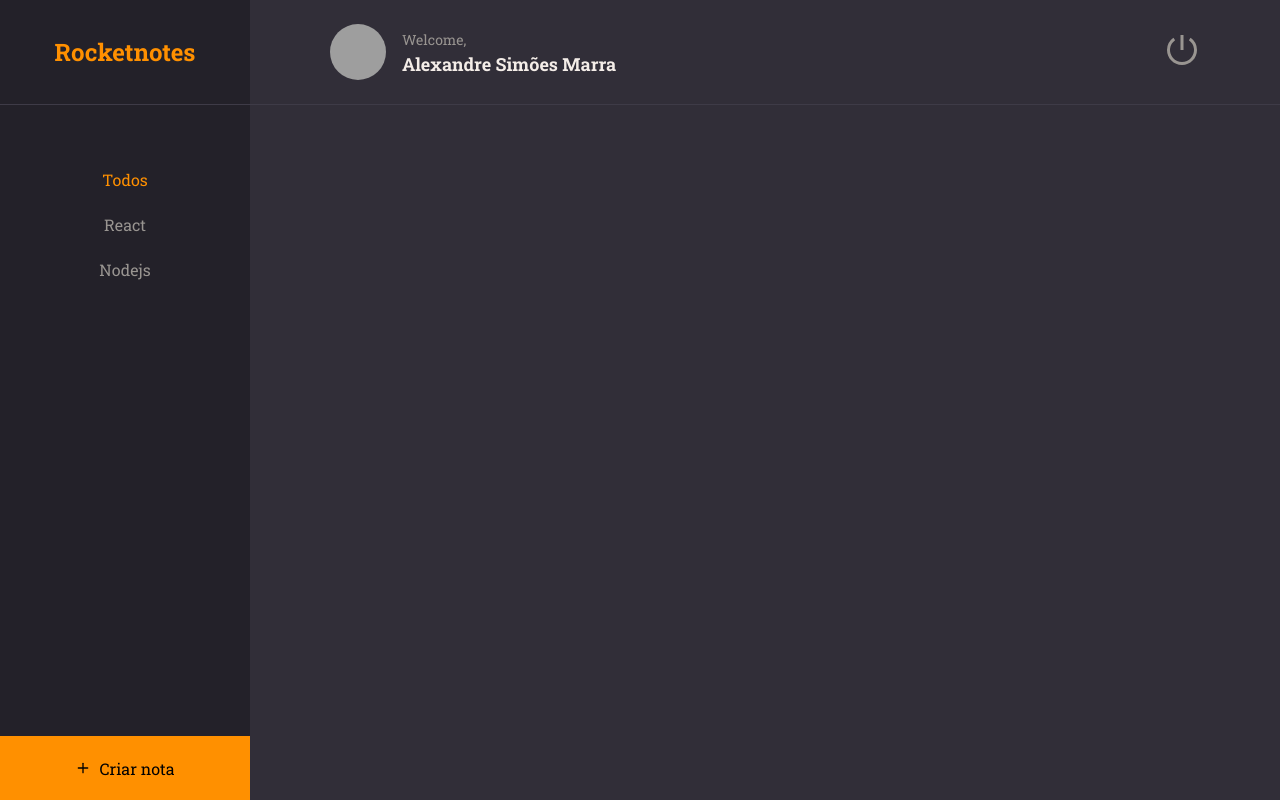
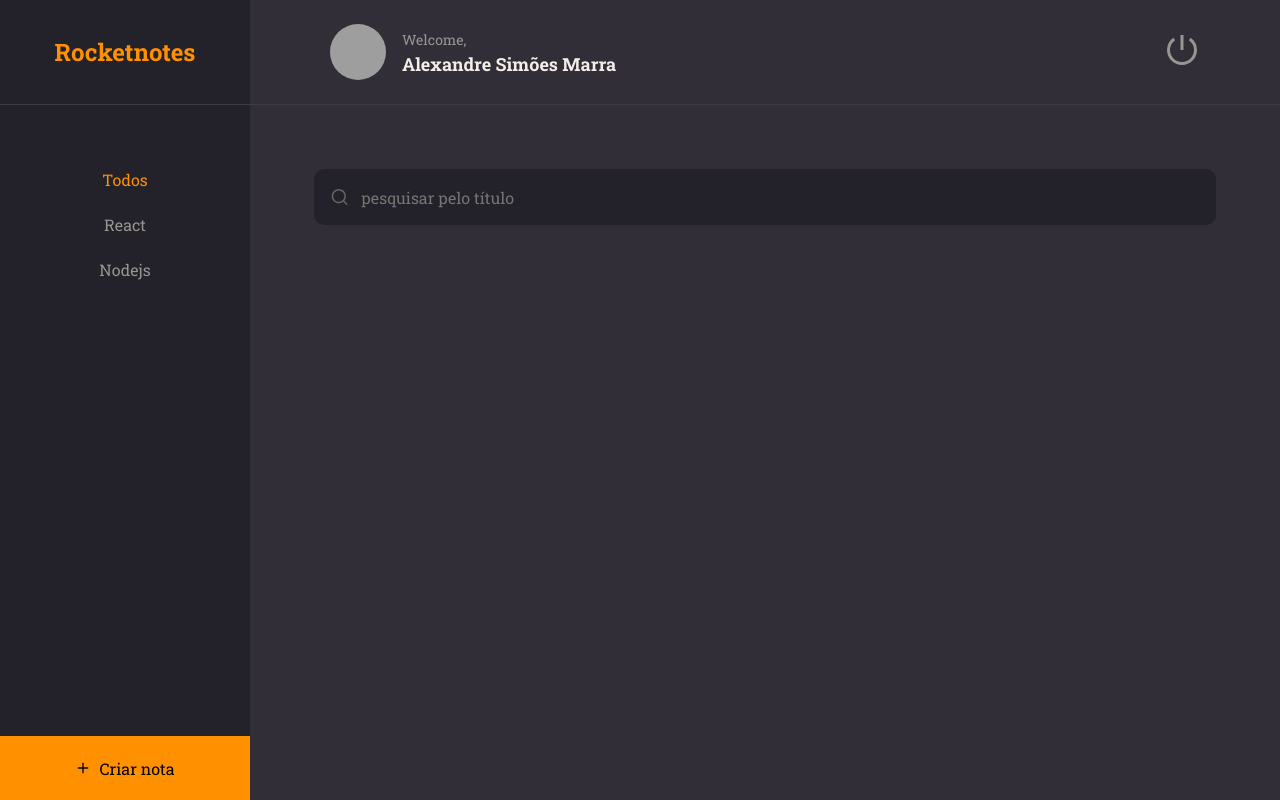
Before and after one commit to alexsmarra/rocketnotes, a React (Vite) app: page / in a window 1280 px wide. Built offline with nearby package versions, Linux system fonts and the light colour scheme; grey boxes are pictures that could not be loaded.

Commit message:
input created

```diff
--- /dev/null
+++ b/src/components/Input/index.jsx
@@ -0,0 +1,11 @@
+import { Container } from './styles'
+
+export function Input({ icon: Icon, ...rest }) {
+   return (
+      <Container>
+         {/* "Icon &&" is, if Icon exists... */}
+         {Icon && <Icon size={20}/>}
+         <input {...rest} />
+      </Container>
+   )
+}
--- /dev/null
+++ b/src/components/Input/styles.js
@@ -0,0 +1,32 @@
+import styled from 'styled-components'
+
+export const Container = styled.div`
+   width: 100%;
+   display: flex;
+   align-items: center;
+
+   background-color: ${({ theme }) => theme.COLORS.BACKGROUND_900};
+   color: ${({ theme }) => theme.COLORS.GRAY_300};
+
+   margin-bottom: 8px;
+   border-radius: 10px;
+
+   > input {
+      height: 56px;
+      width: 100%;
+
+      padding: 12px;
+
+      color: ${({ theme }) => theme.COLORS.WHITE};
+      background: transparent;
+      border: 0;
+
+      &:placeholder {
+         color: ${({ theme }) => theme.COLORS.GRAY_300};
+      }
+   }
+
+   > svg {
+      margin-left: 16px;
+   }
+`
--- a/src/pages/Home/index.jsx
+++ b/src/pages/Home/index.jsx
@@ -1,7 +1,8 @@
-import { FiPlus } from "react-icons/fi"
+import { FiPlus, FiSearch } from "react-icons/fi"
 import { Container, Brand, Menu, Search, Content, NewNote } from "./styles.js"
 import { Header } from "../../components/Header"
 import { ButtonText } from "../../components/ButtonText"
+import { Input } from "../../components/Input"
 
 
 export function Home() {
@@ -20,7 +21,7 @@
          </Menu>
 
          <Search>
-
+            <Input placeholder="pesquisar pelo título" icon={FiSearch}/>
          </Search>
 
          <Content>
--- a/src/pages/Home/styles.js
+++ b/src/pages/Home/styles.js
@@ -48,6 +48,7 @@
 
 export const Search = styled.div`
    grid-area: search;
+   padding: 64px 64px 0;
 `
 
 export const Content = styled.div`
```
